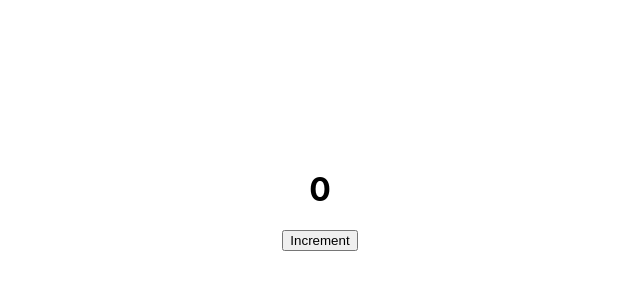
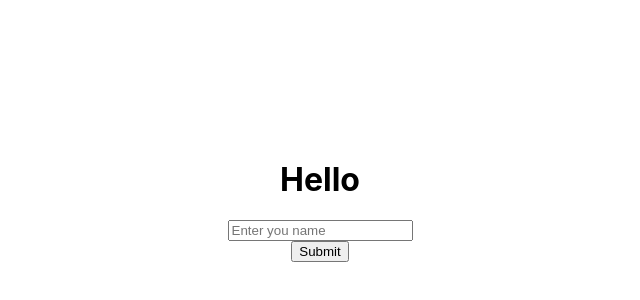
Before and after one commit to reedamchoudhary/blog-page-template, a React (Create React App) app in the folder dummy-react/dummyreact/: page / in a window 1280 px wide. Shown: the part 80-380 px from the top of the page, without its empty margins (320-960 px from the left). Built offline with nearby package versions, Linux system fonts and the light colour scheme.

Commit message:
Form working

```diff
--- a/dummy-react/dummyreact/src/App.js
+++ b/dummy-react/dummyreact/src/App.js
@@ -7,12 +7,13 @@ import ConditionalRendering from './ConditionalRendering'
 import ListRendering from "./ListRendering"
 import Forms from './Forms'
 import HooksPractice from './HooksPractice'
+import HelloUser from './HelloUser'
 
 import ClassClick from "./ClassClick"
 function App (){
   return (
     <>
-    <HooksPractice />
+    <HelloUser />
     </>
   )
 }
--- /dev/null
+++ b/dummy-react/dummyreact/src/HelloUser.jsx
@@ -0,0 +1,29 @@
+import {useState} from 'react'
+
+const HelloUser = () => {
+
+    const [name, setName] = useState("")
+
+    const changeName = (event) => {
+        setName(event.target.value)
+        // console.log(name)
+    }
+
+    const [fullName, setFullName] = useState("");
+
+    const onSubmit = (event) => {
+
+        setFullName(name)
+        console.log(fullName)
+    }
+
+    return(
+        <div>
+            <h1>Hello {fullName}</h1>
+            <input placeholder="Enter you name" onChange = {changeName}/>
+            <button onClick = {onSubmit}>Submit</button>
+        </div>
+    )
+}
+
+export default HelloUser
```
